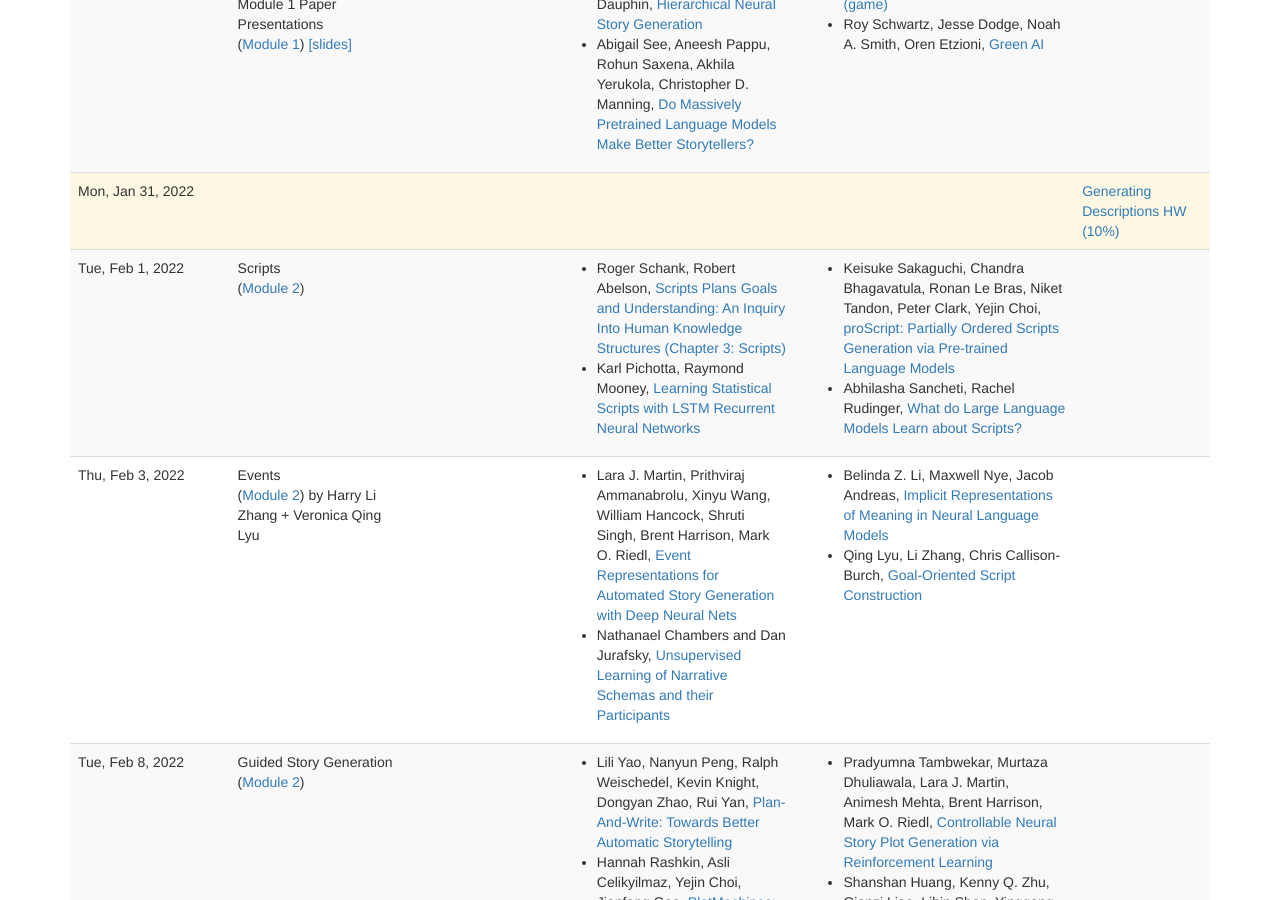
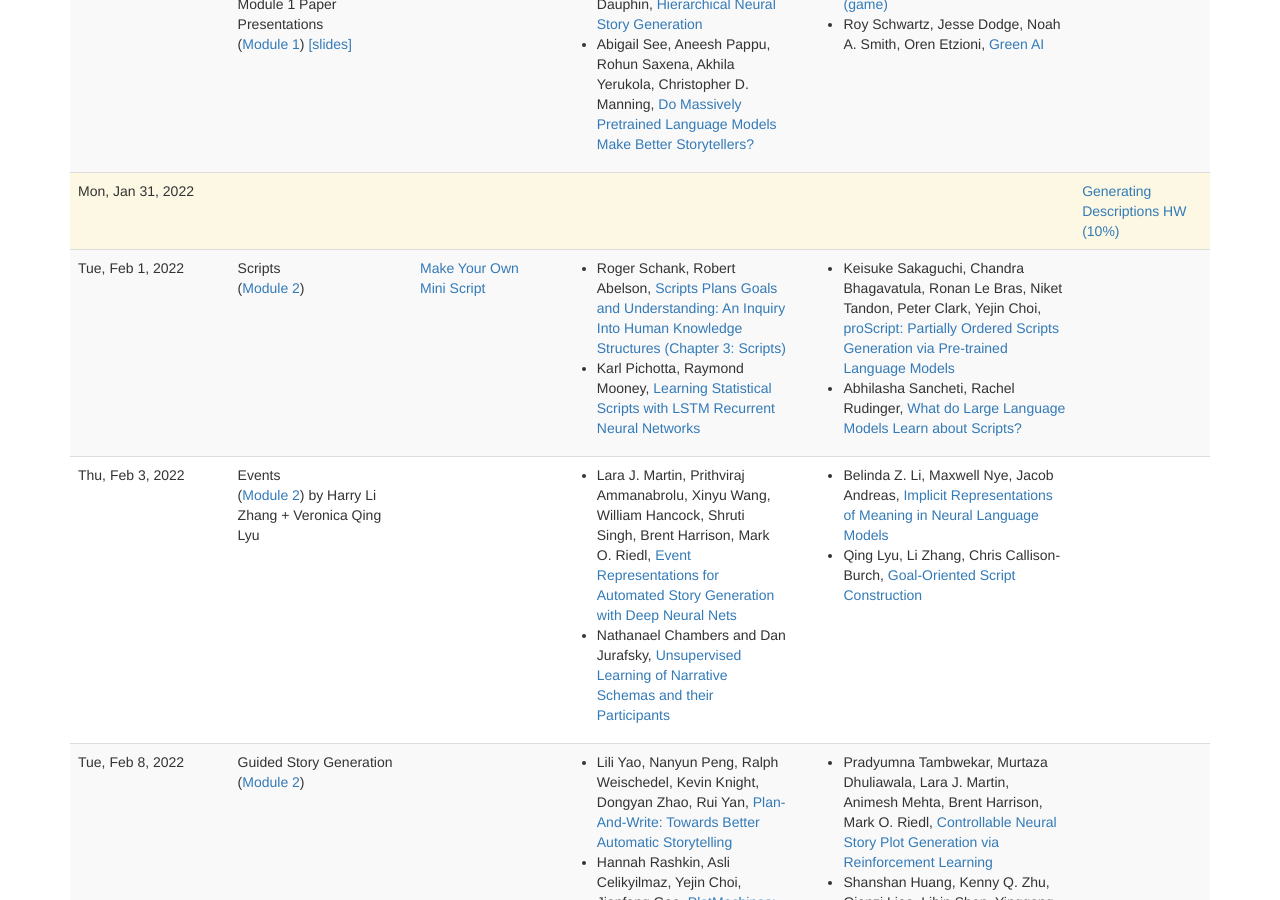
Before and after one commit to interactive-fiction-class/interactive-fiction-class.github.io, a Jekyll site: the page built from lectures.md, in a window 1280 px wide and 900 px high, scrolled down 1897 px. Built offline with Jekyll 4.4.1, drawn with Linux system fonts in a browser that asks for light colours; nearby versions of some CDN libraries; a script that is not in the unit is left out.

Commit message:
in-class activity for 2/1

```diff
--- a/_data/lectures.yaml
+++ b/_data/lectures.yaml
@@ -70,6 +70,10 @@
   date: 2022-02-01
   title: Scripts
   slides:
+  activities:
+    -
+      title: Make Your Own Mini Script
+      url: script_making.html
 
 
 -
```
